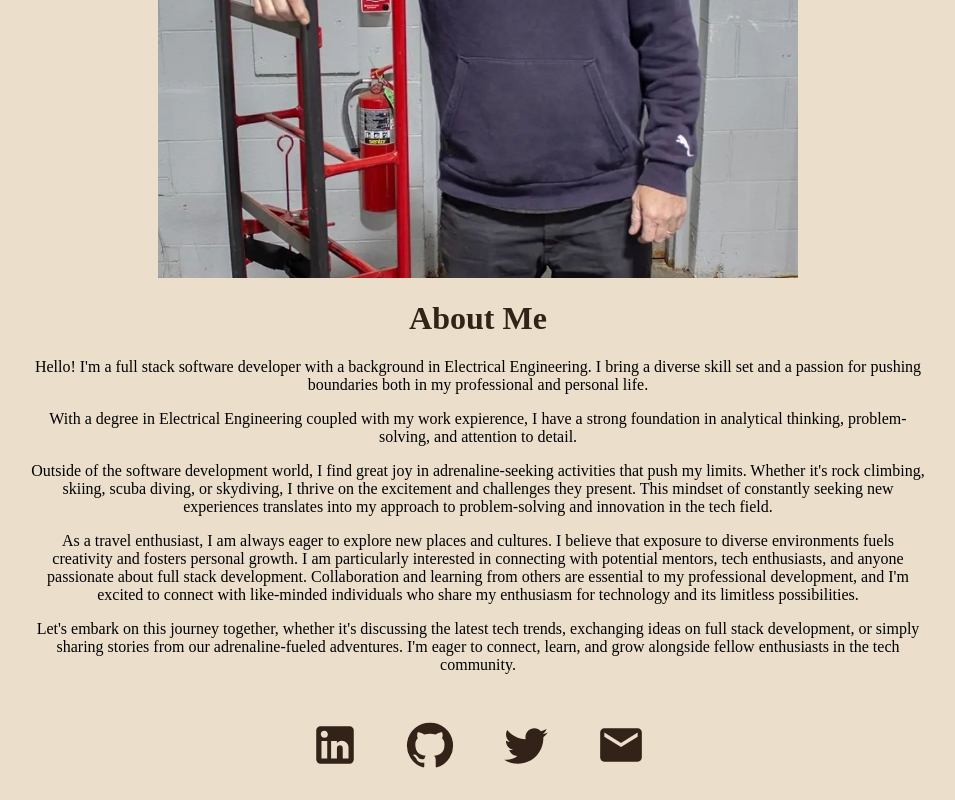
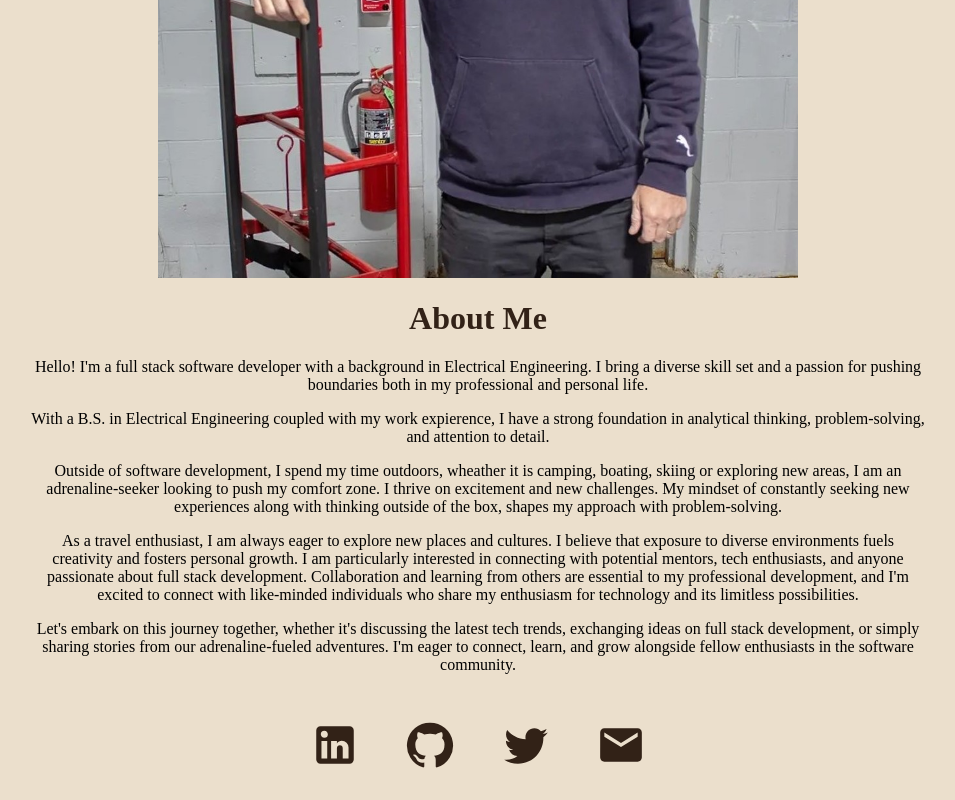
Before and after one commit to Barry25000/React_Portfolio, a React (Create React App) app: page / in a window 1280 px wide. Shown: the part 472-1272 px from the top of the page, without its empty margins (162-1117 px from the left). Built offline with nearby package versions, Linux system fonts and the light colour scheme.

Commit message:
js update

```diff
--- a/src/components/Header/Header.css
+++ b/src/components/Header/Header.css
@@ -1,5 +1,3 @@
-/* Header styles */
-
 .headerParent {
   background-color: #494850;
   height: "20vh";
--- a/src/components/Pages/About/About.js
+++ b/src/components/Pages/About/About.js
@@ -29,17 +29,17 @@ export default function About() {
           pushing boundaries both in my professional and personal life.
         </p>
         <p id="p-about">
-          With a degree in Electrical Engineering coupled with my work
-          expierence, I have a strong foundation in analytical thinking,
-          problem-solving, and attention to detail.{" "}
+          With a B.S. in Electrical Engineering coupled with my work expierence,
+          I have a strong foundation in analytical thinking, problem-solving,
+          and attention to detail.{" "}
         </p>
         <p id="p-about">
-          Outside of the software development world, I find great joy in
-          adrenaline-seeking activities that push my limits. Whether it's rock
-          climbing, skiing, scuba diving, or skydiving, I thrive on the
-          excitement and challenges they present. This mindset of constantly
-          seeking new experiences translates into my approach to problem-solving
-          and innovation in the tech field.
+          Outside of software development, I spend my time outdoors, wheather it
+          is camping, boating, skiing or exploring new areas, I am an
+          adrenaline-seeker looking to push my comfort zone. I thrive on
+          excitement and new challenges. My mindset of constantly seeking new
+          experiences along with thinking outside of the box, shapes my approach
+          with problem-solving.
         </p>
         <p id="p-about">
           As a travel enthusiast, I am always eager to explore new places and
@@ -56,7 +56,7 @@ export default function About() {
           latest tech trends, exchanging ideas on full stack development, or
           simply sharing stories from our adrenaline-fueled adventures. I'm
           eager to connect, learn, and grow alongside fellow enthusiasts in the
-          tech community.
+          software community.
         </p>
       </div>
     </>
--- a/src/projects.js
+++ b/src/projects.js
@@ -4,7 +4,7 @@ export const projects = [
     description:
       "A full-stack web application for searching recipes. Find your next meal here!",
     imageLink:
-      "https://github.com/Barry25000/React_Portfolio/blob/3fa0ee571d4f7894118f333c49994f749a25e887/src/images/Recipe_voyage.png",
+      "https://github.com/Barry25000/React_Portfolio/blob/main/src/images/Recipe_voyage.png",
     liveLink: "https://recipevoyage-6c0c7512867d.herokuapp.com/",
     gitHub: "https://github.com/oshkoshbagoshh/recipe-voyage",
   },
@@ -22,7 +22,7 @@ export const projects = [
     description:
       "A full-stack web application where users can create and interact with content related to tech.",
     imageLink:
-      "https://github.com/Barry25000/React_Portfolio/blob/main/src/images/Tech_blog.png",
+      "https://github.com/Barry25000/React_Portfolio/blob/9a6dc8e42beab72a2b7f5b9a43c13a93790010a3/src/images/Recipe_voyage.png",
     liveLink: "https://vast-taiga-89903-d0aef835372a.herokuapp.com/login",
     gitHub: "https://github.com/Barry25000/Tech_Blog",
   },
```
